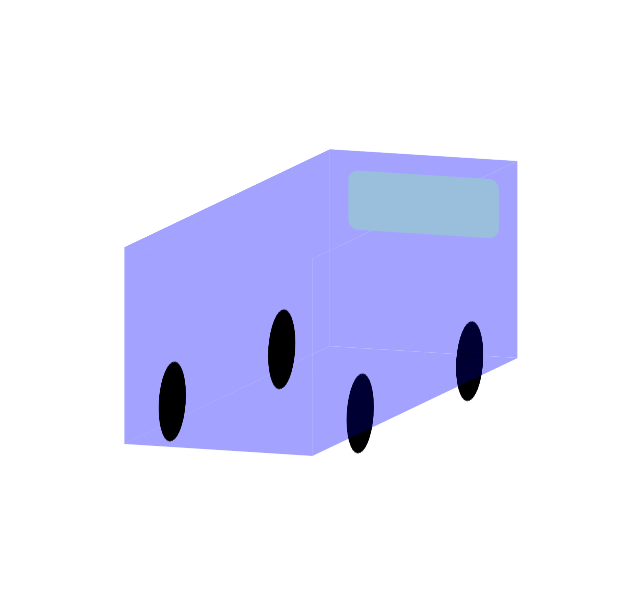
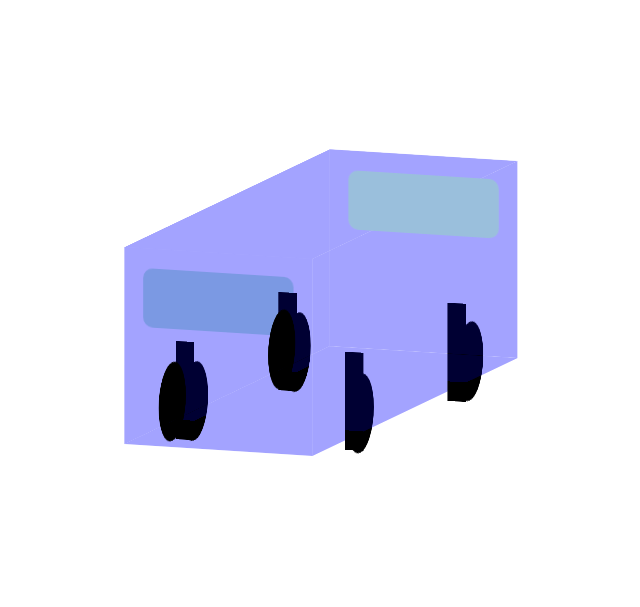
Before and after one commit to chenyi4/cssLibrary, a plain HTML site: page src3/index.html in a window 1280 px wide. Shown: the whole page, without its empty margins (413-1053 px from the left). Drawn offline with Linux system fonts and the light colour scheme.

Commit message:
文件修改

```diff
--- a/pic3/jq22cssbus3497201909112137/cssbus/style.css
+++ b/pic3/jq22cssbus3497201909112137/cssbus/style.css
@@ -123,6 +123,7 @@
 	position: absolute;
 	/*background-image: url(wheel.png);*/
 }
+
 .left-front-in{
 	transform: translateY(140px) translateX(180px) translateZ(150px) rotateY(90deg);
 }
--- a/src3/index.css
+++ b/src3/index.css
@@ -97,3 +97,67 @@
 	bottom: -60px;
 	right: 100px;
 }
+
+.wheel-width{
+	position: absolute;
+	height: 100px;
+	width: 20px;
+	background-color: #000;
+	/*border-radius: 4px;*/
+}
+
+.left-front{
+	transform: translateY(120px) translateX(200px) translateZ(150px) rotateY(0deg);
+}
+
+
+
+.left-front-in{
+	transform: translateY(140px) translateX(180px) translateZ(150px) rotateY(90deg);
+}
+.left-back{
+	transform: translateY(120px) translateX(200px) translateZ(-150px) rotateY(0deg);
+}
+.right-front{
+	transform: translateY(120px) translateX(380px) translateZ(150px) rotateY(0deg);
+}
+.right-back{
+	transform: translateY(120px) translateX(380px) translateZ(-150px) rotateY(0deg);
+}
+
+.wheel-in{
+	width: 80px;
+	height: 80px;
+	background-color: #000;
+	border-radius: 50%;
+	position: absolute;
+	/*background-image: url(wheel.png);*/
+}
+
+.left-front-in{
+	transform: translateY(140px) translateX(180px) translateZ(150px) rotateY(90deg);
+}
+.left-back-in{
+	transform: translateY(140px) translateX(180px) translateZ(-150px) rotateY(90deg);
+}
+.right-front-in{
+	transform: translateY(140px) translateX(340px) translateZ(150px) rotateY(90deg);
+}
+.right-back-in{
+	transform: translateY(140px) translateX(340px) translateZ(-150px) rotateY(90deg);
+}
+
+/*车窗*/
+.window{
+	position: relative;
+	width: 100%;
+}
+.glass{
+	width: 160px;
+	height: 60px;
+	left: 20px;
+	top: 20px;
+	background-color: #9abfdc;
+	border-radius: 10px;
+	position: absolute;
+}
--- a/src3/index.html
+++ b/src3/index.html
@@ -10,7 +10,11 @@
         <div class="face top"></div>
         <div class="face bottom"></div>
 
-        <div class="face back"></div>
+        <div class="face back">
+            <div class="window">
+                <div class="glass"></div>
+            </div>
+        </div>
         <div class="face front">
             <div class="window">
                 <div class="glass"></div>
@@ -33,6 +37,12 @@
                 </div>
             </div>
         </div>
+        <div class="wheel-width left-front"></div>
+        <div class="wheel-width left-back"></div>
+        <div class="wheel-width right-front"></div>
+        <div class="wheel-width right-back"></div>
+        <div class="wheel-in left-front-in"></div>
+        <div class="wheel-in left-back-in"></div>
     </div>
 </body>
 </html>
```
